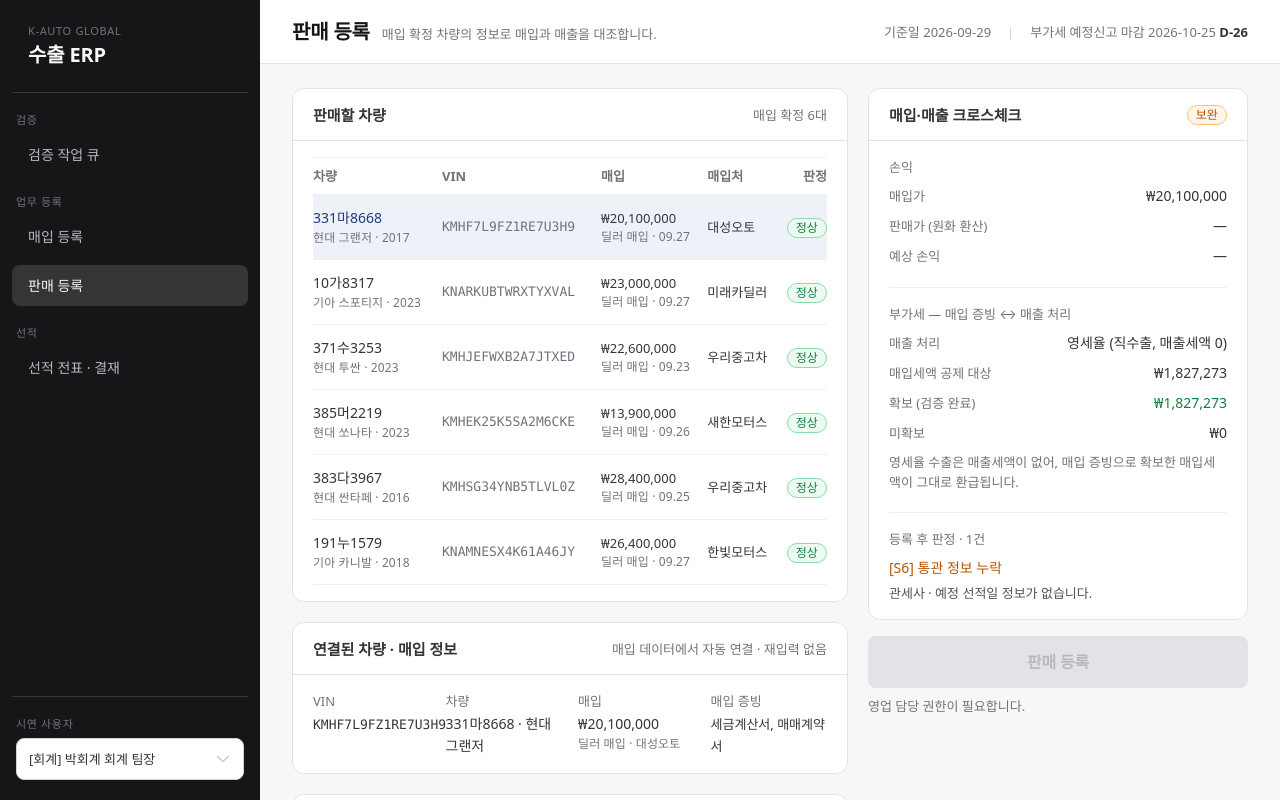
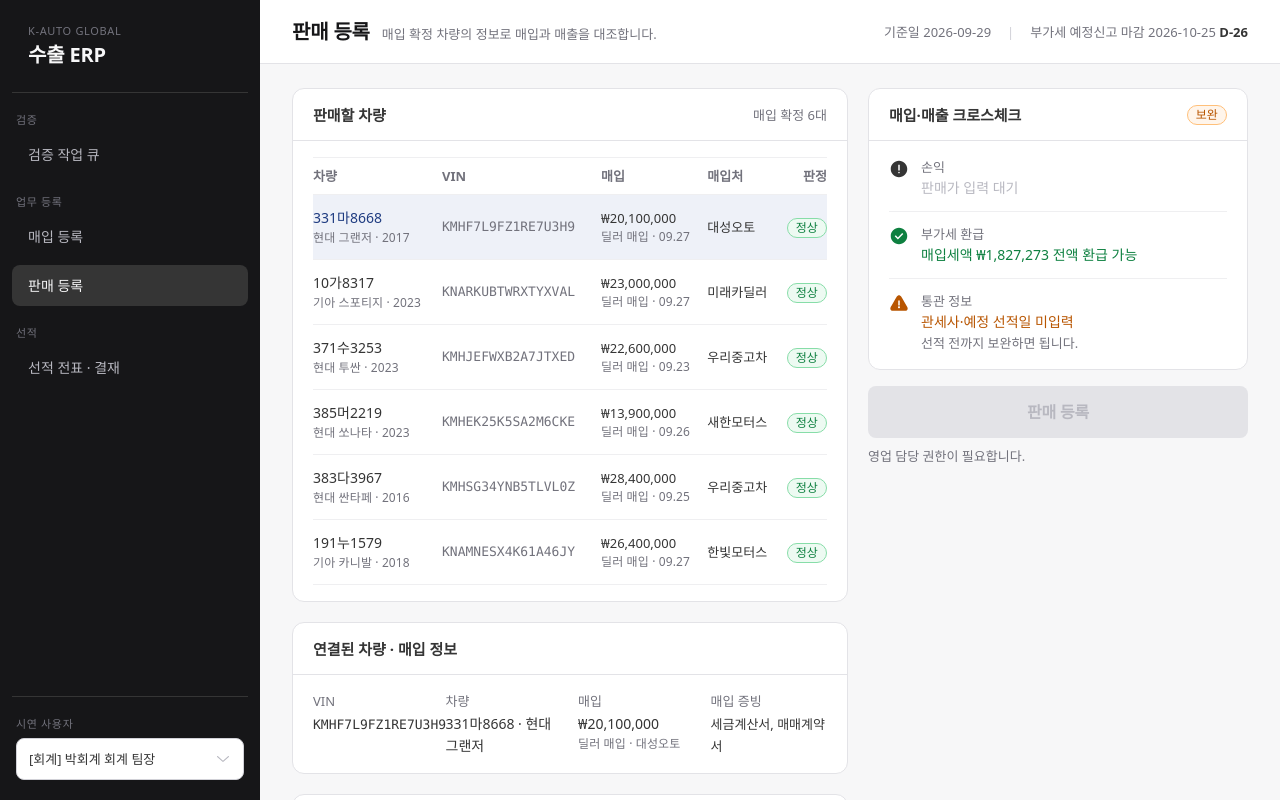
Before and after one commit to MEGUMMY1/export-erp, a React (Vite) app: page /sales/new in a window 1280 px wide. Both pictures are taken after a click on the button 570 px from the left and 227 px from the top of the page. Shown: the top 800 px of the page. Built offline with nearby package versions, Linux system fonts and the light colour scheme; a web font is replaced by a local one.

Commit message:
refactor: 판매 등록 크로스체크 체크리스트화, 차량 선택 전 안내 표시

```diff
--- a/src/pages/purchase/PurchasePage.tsx
+++ b/src/pages/purchase/PurchasePage.tsx
@@ -267,14 +267,7 @@ export function PurchasePage() {
           ) : theft ? (
             <p className="text-caption-md text-red-60">도난 신고 차량은 매입 등록할 수 없습니다.</p>
           ) : invalid.length > 0 ? (
-            <div className="text-caption-md text-gray-70">
-              <p>필수 항목을 입력해야 등록할 수 있습니다.</p>
-              <ul className="mt-1 list-disc pl-4">
-                {invalid.map((r) => (
-                  <li key={r}>{r}</li>
-                ))}
-              </ul>
-            </div>
+            <p className="text-caption-md text-gray-70">필수 항목(*)을 모두 입력하면 등록할 수 있습니다.</p>
           ) : (
             <p className="text-caption-md text-gray-70">{confirmDisabledReason ?? '제출된 증빙은 회계 검증을 거쳐 매입세액으로 확보됩니다.'}</p>
           )}
--- a/src/pages/sale/CrossCheckPanel.tsx
+++ b/src/pages/sale/CrossCheckPanel.tsx
@@ -1,9 +1,34 @@
+import circleCheck from '@/assets/icons/circle-check.svg'
+import circleClose from '@/assets/icons/circle-close.svg'
+import circlePending from '@/assets/icons/circle-exclamation-neutral.svg'
+import triangle from '@/assets/icons/triangle-exclamation.svg'
 import { Panel } from '@/components/domain/Panel'
-import { GateLabel, RiskChip } from '@/components/domain/RiskChip'
+import { RiskChip } from '@/components/domain/RiskChip'
 import { formatKRW } from '@/domain/format'
-import type { GateResult, Purchase, Risk, TaxTreatment } from '@/domain/types'
+import type { GateCode, GateResult, Purchase, Risk, TaxTreatment } from '@/domain/types'
 import { inputVat, type VatSummary } from '@/domain/vat'
 import { cn } from '@/lib/cn'
+
+type Status = 'ok' | 'warn' | 'error' | 'pending'
+
+interface CheckItem {
+  key: string
+  status: Status
+  title: string
+  result: string
+  note?: string
+}
+
+const ICON: Record<Status, string> = { ok: circleCheck, warn: triangle, error: circleClose, pending: circlePending }
+const RESULT_COLOR: Record<Status, string> = {
+  ok: 'text-green-60',
+  warn: 'text-orange-60',
+  error: 'text-red-60',
+  pending: 'text-gray-50',
+}
+
+/** 체크리스트가 직접 다루는 게이트 — 나머지는 '그 밖의 판정'으로 표시 */
+const COVERED: GateCode[] = ['S1', 'S2', 'S3', 'S5', 'S6', 'S8']
 
 interface Props {
   purchase?: Purchase
@@ -14,26 +39,7 @@ interface Props {
   risk?: Risk
 }
 
-function Row({ label, value, tone }: { label: string; value: string; tone?: 'good' | 'bad' | 'warn' }) {
-  return (
-    <div className="flex items-baseline justify-between gap-3">
-      <span className="text-body-sm text-gray-70">{label}</span>
-      <span
-        className={cn(
-          'text-body-md-m',
-          tone === 'good' && 'text-green-60',
-          tone === 'bad' && 'text-red-60',
-          tone === 'warn' && 'text-orange-60',
-          !tone && 'text-gray-90',
-        )}
-      >
-        {value}
-      </span>
-    </div>
-  )
-}
-
-/** 매입·매출 크로스체크 — 손익, 매입 증빙 ↔ 매출 처리, 부가세 영향 */
+/** 매입·매출 크로스체크 — 계산 과정 대신 결론(손익·부가세 환급·통관)을 먼저 보여준다 */
 export function CrossCheckPanel({ purchase, saleKrw, taxTreatment, vat, gates, risk }: Props) {
   if (!purchase || !vat) {
     return (
@@ -44,51 +50,63 @@ export function CrossCheckPanel({ purchase, saleKrw, taxTreatment, vat, gates, r
   }
 
   const margin = saleKrw - purchase.amount
-  const marginRate = purchase.amount ? (margin / purchase.amount) * 100 : 0
-  const zeroRated = taxTreatment === 'ZERO_RATED'
+  const rate = purchase.amount ? (margin / purchase.amount) * 100 : 0
+  const has = (code: GateCode) => gates.some((g) => g.code === code)
+
+  const items: CheckItem[] = [
+    !saleKrw
+      ? { key: 'margin', status: 'pending', title: '손익', result: '판매가 입력 대기' }
+      : margin < 0
+        ? { key: 'margin', status: 'warn', title: '손익', result: `역마진 ${formatKRW(margin)} (${rate.toFixed(1)}%)`, note: '결재 시 사유가 필요합니다.' }
+        : { key: 'margin', status: 'ok', title: '손익', result: `+${formatKRW(margin)} (${rate.toFixed(1)}%)` },
+
+    taxTreatment === 'DOMESTIC'
+      ? {
+          key: 'vat',
+          status: 'warn',
+          title: '부가세',
+          result: `국내 판매 — 매출세액 ${saleKrw ? formatKRW(inputVat(saleKrw)) : ''} 발생`,
+          note: '영세율(수출) 대상에서 제외됩니다.',
+        }
+      : vat.unsecured > 0
+        ? {
+            key: 'vat',
+            status: 'warn',
+            title: '부가세 환급',
+            result: `${formatKRW(vat.unsecured)} 환급 불가`,
+            note: has('S1') || has('S2') || has('S3') ? '매입 증빙이 없거나 검증 전입니다.' : '매입 증빙을 확인해 주세요.',
+          }
+        : { key: 'vat', status: 'ok', title: '부가세 환급', result: `매입세액 ${formatKRW(vat.expected)} 전액 환급 가능` },
+
+    has('S6')
+      ? { key: 'customs', status: 'warn', title: '통관 정보', result: '관세사·예정 선적일 미입력', note: '선적 전까지 보완하면 됩니다.' }
+      : { key: 'customs', status: 'ok', title: '통관 정보', result: '입력 완료' },
+
+    ...gates
+      .filter((g) => !COVERED.includes(g.code))
+      .map<CheckItem>((g) => ({
+        key: g.code,
+        status: g.severity === 'HARD' ? 'error' : 'warn',
+        title: `[${g.code}] ${g.title}`,
+        result: g.severity === 'HARD' ? '선적 차단' : '보완 필요',
+        note: g.reason,
+      })),
+  ]
 
   return (
     <Panel title="매입·매출 크로스체크" actions={risk && <RiskChip risk={risk} />}>
-      <section className="flex flex-col gap-2">
-        <p className="text-caption-md text-gray-70">손익</p>
-        <Row label="매입가" value={formatKRW(purchase.amount)} />
-        <Row label="판매가 (원화 환산)" value={saleKrw ? formatKRW(saleKrw) : '—'} />
-        <Row
-          label="예상 손익"
-          value={saleKrw ? `${formatKRW(margin)} (${marginRate.toFixed(1)}%)` : '—'}
-          tone={!saleKrw ? undefined : margin < 0 ? 'bad' : 'good'}
-        />
-      </section>
-
-      <section className="flex flex-col gap-2 border-t border-gray-20 pt-4">
-        <p className="text-caption-md text-gray-70">부가세 — 매입 증빙 ↔ 매출 처리</p>
-        <Row label="매출 처리" value={zeroRated ? '영세율 (직수출, 매출세액 0)' : '국내 과세 (10%)'} tone={zeroRated ? undefined : 'warn'} />
-        {!zeroRated && saleKrw > 0 && <Row label="매출세액 발생" value={formatKRW(inputVat(saleKrw))} tone="warn" />}
-        <Row label="매입세액 공제 대상" value={formatKRW(vat.expected)} />
-        <Row label="확보 (검증 완료)" value={formatKRW(vat.secured)} tone="good" />
-        <Row label="미확보" value={formatKRW(vat.unsecured)} tone={vat.unsecured > 0 ? 'warn' : undefined} />
-        <p className="text-caption-md text-gray-70">
-          {zeroRated
-            ? '영세율 수출은 매출세액이 없어, 매입 증빙으로 확보한 매입세액이 그대로 환급됩니다.'
-            : '국내 판매로 처리하면 영세율 대상에서 제외되어 매출세액이 발생합니다.'}
-        </p>
-      </section>
-
-      <section className="flex flex-col gap-2 border-t border-gray-20 pt-4">
-        <p className="text-caption-md text-gray-70">등록 후 판정 {gates.length > 0 && `· ${gates.length}건`}</p>
-        {gates.length === 0 ? (
-          <p className="text-body-sm text-green-60">걸리는 항목이 없습니다. 등록 즉시 선적 전표에 담을 수 있습니다.</p>
-        ) : (
-          <ul className="flex flex-col gap-3">
-            {gates.map((g) => (
-              <li key={g.code} className="flex flex-col gap-1">
-                <GateLabel gate={g} />
-                <p className="text-body-sm text-gray-80">{g.reason}</p>
-              </li>
-            ))}
-          </ul>
-        )}
-      </section>
+      <ul className="divide-y divide-gray-20">
+        {items.map((item) => (
+          <li key={item.key} className="flex gap-3 py-3 first:pt-0 last:pb-0">
+            <img src={ICON[item.status]} width={20} height={20} alt="" className="mt-0.5 size-5 shrink-0" />
+            <div className="min-w-0 flex-1">
+              <p className="text-caption-md text-gray-70">{item.title}</p>
+              <p className={cn('text-body-md-m', RESULT_COLOR[item.status])}>{item.result}</p>
+              {item.note && <p className="text-caption-md text-gray-70">{item.note}</p>}
+            </div>
+          </li>
+        ))}
+      </ul>
     </Panel>
   )
 }
--- a/src/pages/sale/SalePage.tsx
+++ b/src/pages/sale/SalePage.tsx
@@ -76,7 +76,7 @@ export function SalePage() {
         </Panel>
 
         {vehicle && purchase && (
-          <Panel title="연결된 차량 · 매입 정보" actions={<span className="text-caption-md text-gray-70">매입 데이터에서 자동 연결 · 재입력 없음</span>}>
+          <Panel title="연결된 차량 · 매입 정보">
             <dl className="grid grid-cols-4 gap-4">
               <Field label="VIN">
                 <span className="font-mono text-body-sm">{vehicle.vin}</span>
@@ -103,6 +103,14 @@ export function SalePage() {
           </Panel>
         )}
 
+        {!vehicle && (
+          <div className="rounded-xl border border-dashed border-gray-40 px-5 py-10 text-center">
+            <p className="text-body-md-m text-gray-80">위 목록에서 판매할 차량을 선택하세요.</p>
+            <p className="mt-1 text-caption-md text-gray-70">선택한 차량의 매입 정보가 자동으로 연결되고, 판매 조건을 입력할 수 있습니다.</p>
+          </div>
+        )}
+
+        {vehicle && (
           <Panel title="판매 조건">
             <div className="grid grid-cols-2 gap-4">
               <Dropdown
@@ -173,6 +181,7 @@ export function SalePage() {
               />
             </div>
           </Panel>
+        )}
       </div>
 
       <div className="sticky top-21 flex flex-col gap-4">
@@ -191,11 +200,7 @@ export function SalePage() {
           {!allowed ? (
             <p className="text-caption-md text-gray-70">{permissionHint('REGISTER_SALE')}이 필요합니다.</p>
           ) : invalid.length > 0 ? (
-            <ul className="list-disc pl-4 text-caption-md text-gray-70">
-              {invalid.map((r) => (
-                <li key={r}>{r}</li>
-              ))}
-            </ul>
+            <p className="text-caption-md text-gray-70">필수 항목(*)을 모두 입력하면 등록할 수 있습니다.</p>
           ) : (
             <p className="text-caption-md text-gray-70">등록하면 수출 검증 대상에 추가되고, 보완 항목은 작업 큐에서 추적됩니다.</p>
           )}
```
Lines whose indentation alone changed are shown as unchanged.
